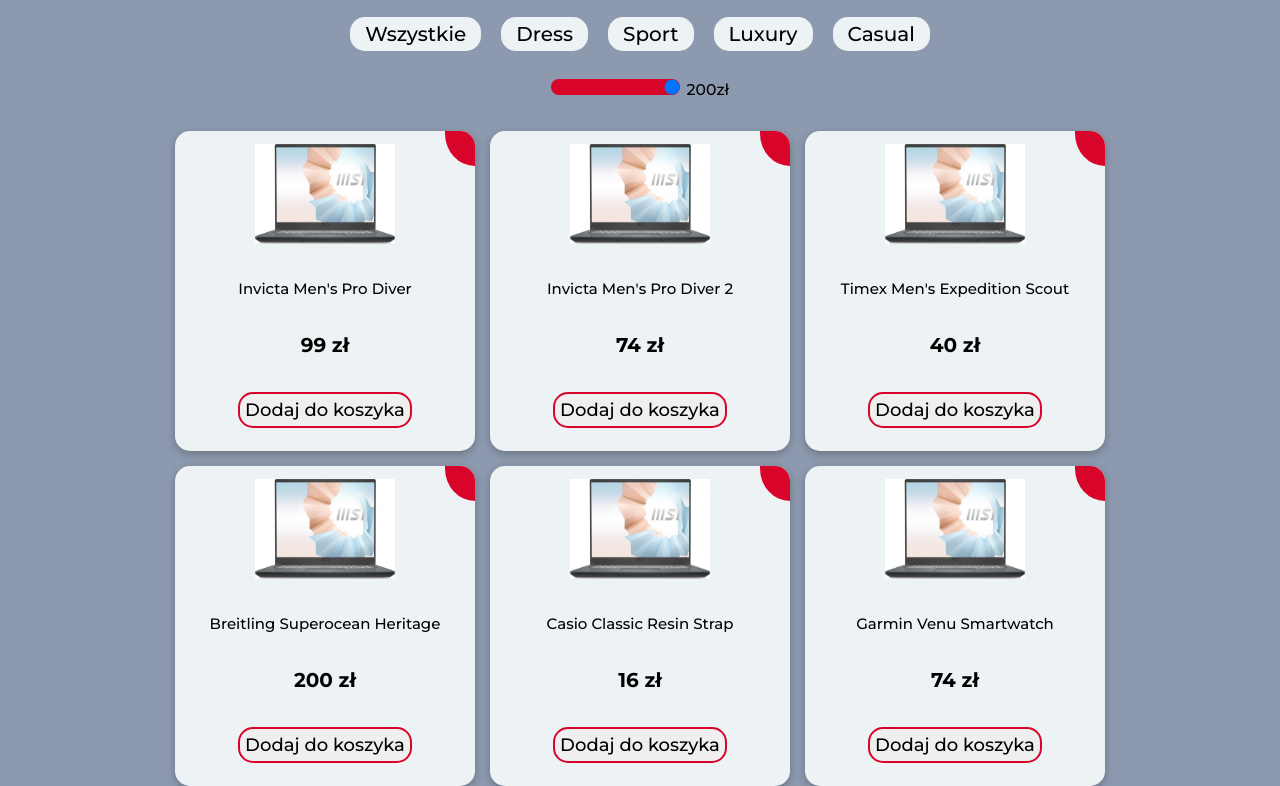
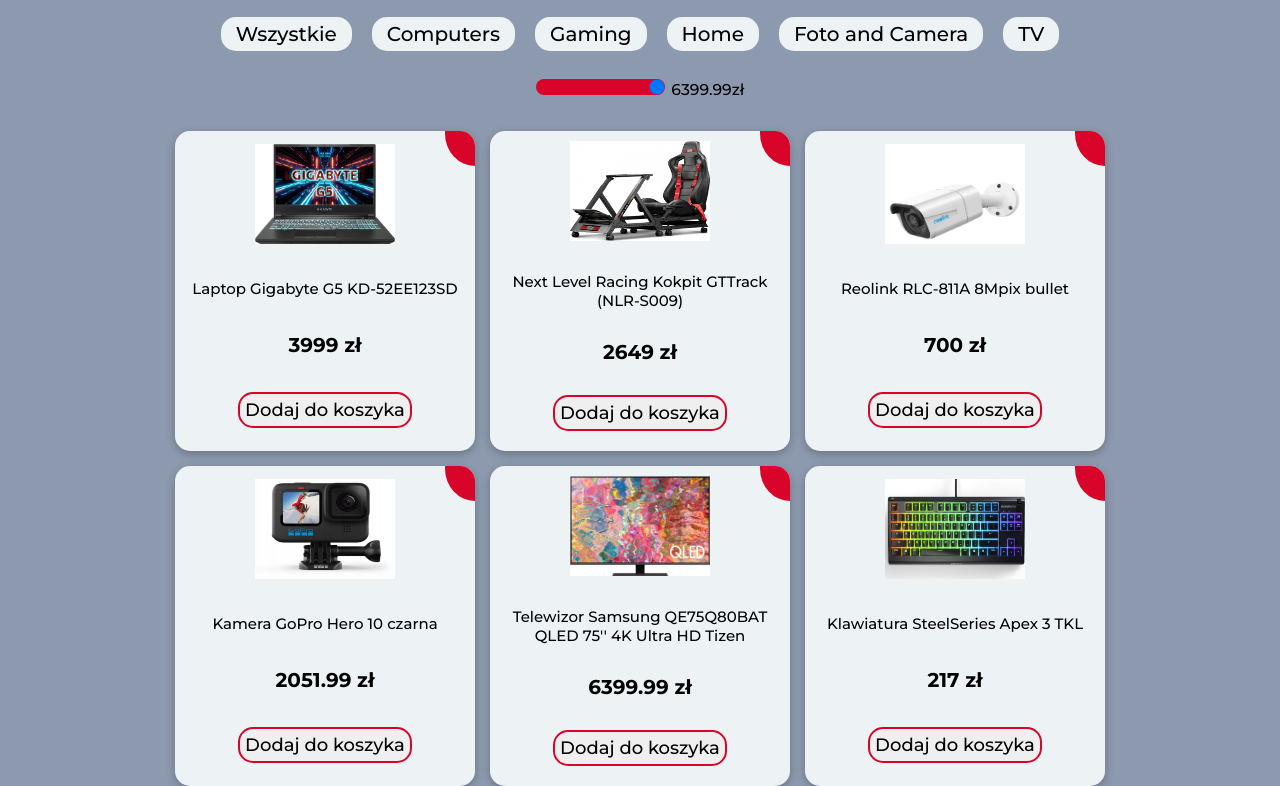
Before and after one commit to Titter00/shop-project, a website built with Parcel: page index.html in a window 1280 px wide. Shown: the part 157-943 px from the top of the page. Built offline with nearby package versions, Linux system fonts and the light colour scheme; files whose address does not match are found by name.

Commit message:
updating data

```diff
--- a/index.html
+++ b/index.html
@@ -58,5 +58,8 @@
 
       <section class="products"></section>
     </main>
+    <footer>
+
+    </footer>
   </body>
 </html>
--- a/src/js/script.js
+++ b/src/js/script.js
@@ -1,45 +1,46 @@
 const data = [
   {
     id: 1,
-    name: "Invicta Men's Pro Diver",
-    img: "laptop.jpg",
-    price: 99,
-    cat: "Dress",
+    name: "Laptop Gigabyte G5 KD-52EE123SD ",
+    img: "gigabyte.jpg",
+    price: 3999,
+    cat: "Computers",
   },
   {
     id: 2,
-    name: "Invicta Men's Pro Diver 2",
-    img: "laptop.jpg",
-    price: 74,
-    cat: "Dress",
+    name: "Next Level Racing Kokpit GTTrack (NLR-S009)",
+    img: "gaming.jpg",
+    price: 2649,
+    cat: "Gaming",
   },
   {
     id: 3,
-    name: "Timex Men's Expedition Scout ",
-    img: "laptop.jpg",
-    price: 40,
-    cat: "Sport",
+    name: "Reolink RLC-811A 8Mpix bullet ",
+    img: "monitoring.jpg",
+    price: 700,
+    cat: "Home",
   },
+
   {
     id: 4,
-    name: "Breitling Superocean Heritage",
-    img: "laptop.jpg",
-    price: 200,
-    cat: "Luxury",
+    name: "Kamera GoPro Hero 10 czarna",
+    img: "gopro.jpg",
+    price: 2051.99,
+    cat: "Foto and Camera",
   },
   {
     id: 5,
-    name: "Casio Classic Resin Strap ",
-    img: "laptop.jpg",
-    price: 16,
-    cat: "Sport",
+    name: "Telewizor Samsung QE75Q80BAT QLED 75'' 4K Ultra HD Tizen ",
+    img: "tv.jpg",
+    price: 6399.99,
+    cat: "TV",
   },
   {
     id: 6,
-    name: "Garmin Venu Smartwatch ",
-    img: "laptop.jpg",
-    price: 74,
-    cat: "Casual",
+    name: "Klawiatura SteelSeries Apex 3 TKL ",
+    img: "klawka.jpg",
+    price: 217,
+    cat: "Gaming",
   },
 ];
 
```
Also changed, not shown: images/gaming.jpg (added), images/gigabyte.jpg (added), images/gopro.jpg (added), images/gopro.webp (added), images/iphone.jpg (added), images/klawka.jpg (added), images/monitoring.jpg (added), images/tv.jpg (added).
